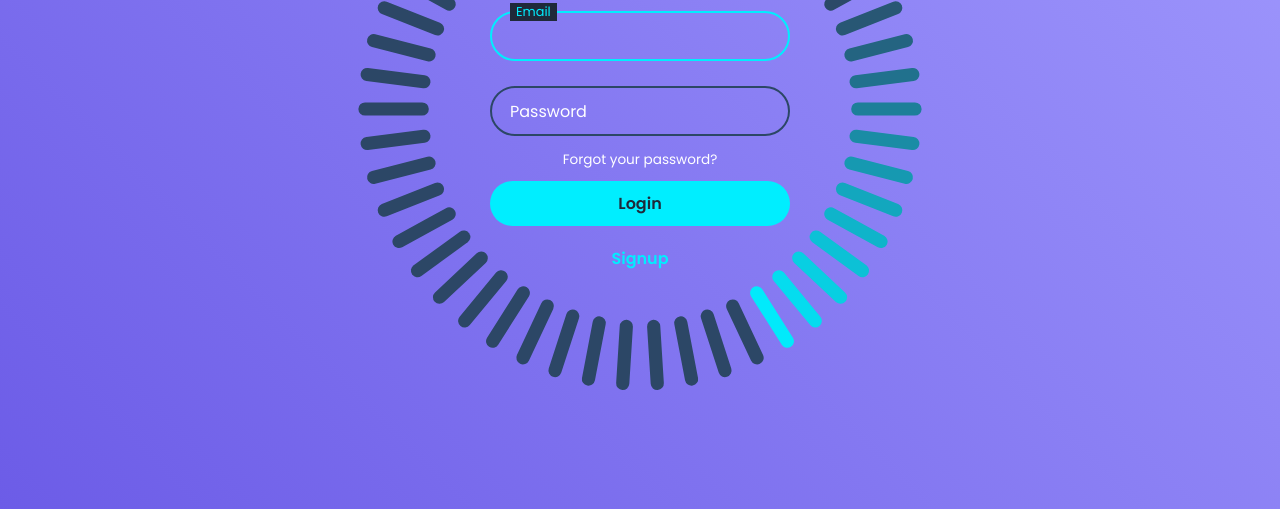
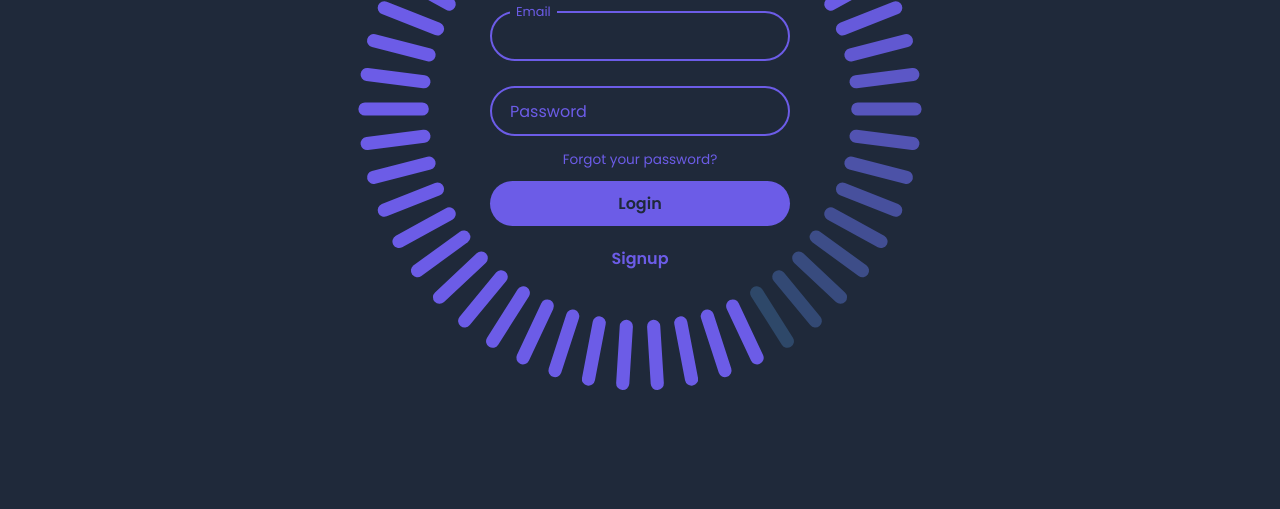
Before and after one commit to Lakhanahir9499/Test, a plain HTML site: page index.html in a window 1280 px wide. Shown: the part 291-800 px from the top of the page. Drawn offline with Linux system fonts and the light colour scheme.

Commit message:
Update style.css

```diff
--- a/style.css
+++ b/style.css
@@ -7,17 +7,12 @@
   font-family: 'Poppins', sans-serif;
 }
 
-:root {
-  --primary: #6c5ce7;
-  --secondary: #a29bfe;
-}
-
 body {
   display: flex;
   justify-content: center;
   align-items: center;
   min-height: 100vh;
-  background: linear-gradient(45deg, var(--primary), var(--secondary));
+  background: #1f293a;
 }
 
 .container {
@@ -34,7 +29,7 @@ body {
   left: 0;
   width: 32px;
   height: 6px;
-  background: #2c4766;
+  background: #6c5ce7;
   border-radius: 8px;
   transform-origin: 128px;
   transform: scale(2.2) rotate(calc(var(--i) * (360deg / 50)));
@@ -44,11 +39,11 @@ body {
 
 @keyframes blink {
   0% {
-    background: #0ef;
+    background: #2c4766;
   }
 
   25% {
-    background: #2c4766;
+    background: #6c5ce7;
   }
 }
 
@@ -64,7 +59,7 @@ form {
 
 h2 {
   font-size: 2em;
-  color: #0ef;
+  color: #6c5ce7;
   text-align: center;
 }
 
@@ -77,7 +72,7 @@ input {
   width: 100%;
   height: 50px;
   background: transparent;
-  border: 2px solid #2c4766;
+  border: 2px solid #6c5ce7;
   outline: none;
   border-radius: 40px;
   font-size: 1em;
@@ -88,7 +83,7 @@ input {
 
 input:focus,
 input:valid {
-  border-color: #0ef;
+  border-color: #6c5ce7;
 }
 
 label {
@@ -97,7 +92,7 @@ label {
   left: 20px;
   transform: translateY(-50%);
   font-size: 1em;
-  color: #fff;
+  color: #6c5ce7;
   pointer-events: none;
   transition: .5s ease;
 }
@@ -108,7 +103,7 @@ input:valid~label {
   font-size: .8em;
   background: #1f293a;
   padding: 0 6px;
-  color: #0ef;
+  color: #6c5ce7;
 }
 
 .forgot-pass {
@@ -118,14 +113,14 @@ input:valid~label {
 
 .forgot-pass a {
   font-size: .85em;
-  color: #fff;
+  color: #6c5ce7;
   text-decoration: none;
 }
 
 .btn {
   width: 100%;
   height: 45px;
-  background: #0ef;
+  background: #6c5ce7;
   border: none;
   outline: none;
   border-radius: 40px;
@@ -142,7 +137,7 @@ input:valid~label {
 
 .signup-link a {
   font-size: 1em;
-  color: #0ef;
+  color: #6c5ce7;
   text-decoration: none;
   font-weight: 600;
 }
```
